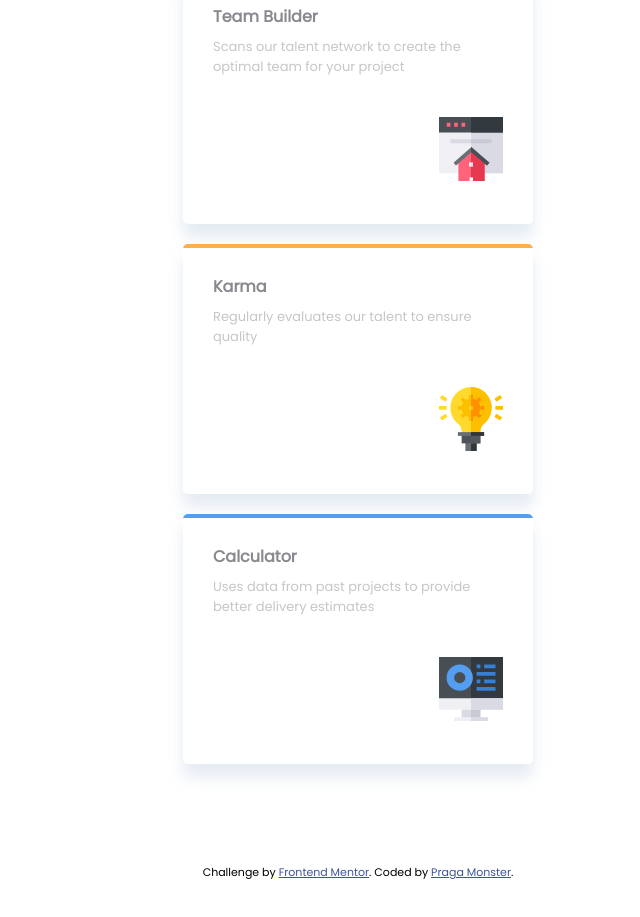
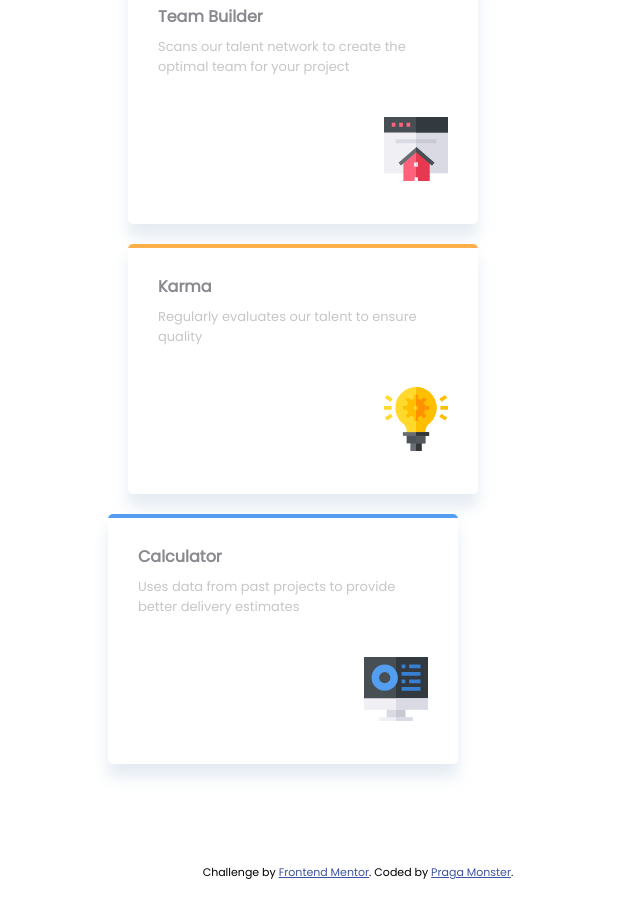
Before and after one commit to yurikomuta/four-card-feature-section-master, a plain HTML site: page four-card-feature-section-master/index.html in a window 1280 px wide. Shown: the part 587-1504 px from the top of the page, without its empty margins (282-922 px from the left). Drawn offline with Linux system fonts and the light colour scheme.

Commit message:
correções com posições dos cartões

```diff
--- a/four-card-feature-section-master/index.html
+++ b/four-card-feature-section-master/index.html
@@ -1,15 +1,18 @@
 <!DOCTYPE html>
 <html lang="pt-BR">
+
 <head>
     <meta charset="UTF-8">
-  <meta name="viewport" content="width=device-width, initial-scale=1.0"> <!-- displays site properly based on user's device -->
+    <meta name="viewport" content="width=device-width, initial-scale=1.0">
+    <!-- displays site properly based on user's device -->
     <link rel="icon" type="image/png" sizes="32x32" href="./images/favicon-32x32.png">
     <link rel="stylesheet" href="css/main.css">
     <link href="https://fonts.googleapis.com/css?family=Poppins&display=swap" rel="stylesheet">
     <title>Frontend Mentor | Four card feature section</title>
 </head>
+
 <body>
-
+    <div class="container">
         <!-- Top -->
         <h1 class="top">
             Reliable, efficient delivery
@@ -18,36 +21,33 @@
 
         <!-- subtexto -->
         <p class="subtext">
-  Our Artificial Intelligence powered tools use millions of project data points
-  to ensure that your project is successful
+            Our Artificial Intelligence powered tools use millions of project data points to ensure that your project is successful
         </p>
 
         <!-- CARDS -->
+        <div class="cards">
             <div class="default-card_container">
                 <div class="default-card card-blue">
                     <h2 class="card-title">Supervisor</h2>
                     <p class="card-text">
                         Monitors activity to identify project roadblocks
                     </p>
-      <img
-        class="card_img" src="images/icon-supervisor.svg" alt="icon-supervisor">
+                    <img class="card_img" src="images/icon-supervisor.svg" alt="icon-supervisor">
                 </div>
             </div>
 
-  <div class= "default-card_container--middle">
+            <div class="default-card_container--middle">
                 <div class="default-card card-pink">
                     <h2 class="card-title">Team Builder</h2>
                     <p class="card-text">Scans our talent network to create the optimal team for your project
                     </p>
-        <img
-          class="card_img" src="images/icon-team-builder.svg" alt="icon-team-builder">
+                    <img class="card_img" src="images/icon-team-builder.svg" alt="icon-team-builder">
                 </div>
 
                 <div class="default-card card-yellow">
                     <h2 class="card-title">Karma</h2>
                     <p class="card-text">Regularly evaluates our talent to ensure quality</p>
-      <img
-        class="card_img" src="images/icon-karma.svg" alt="icon-karma">
+                    <img class="card_img" src="images/icon-karma.svg" alt="icon-karma">
                 </div>
             </div>
 
@@ -55,16 +55,16 @@
                 <h2 class="card-title">Calculator</h2>
                 <p class="card-text"> Uses data from past projects to provide better delivery estimates
                 </p>
-      <img
-        class="card_img" src="images/icon-calculator.svg" alt="icon-calculator">
+                <img class="card_img" src="images/icon-calculator.svg" alt="icon-calculator">
             </div>
-
+        </div>
+    </div>
     <!-- Rodapé -->
     <footer>
         <p class="attribution">
-      Challenge by <a href="https://www.frontendmentor.io?ref=challenge" target="_blank">Frontend Mentor</a>.
-      Coded by <a href="#">Praga Monster</a>.
+            Challenge by <a href="https://www.frontendmentor.io?ref=challenge" target="_blank">Frontend Mentor</a>. Coded by <a href="#">Praga Monster</a>.
         </p>
     </footer>
 </body>
+
 </html>
--- /dev/null
+++ b/four-card-feature-section-master/main.css
@@ -0,0 +1,146 @@
+*,
+*::before,
+*::after {
+    margin: 0;
+    padding: 0;
+    box-sizing: border-box;
+}
+
+html {
+    font-family: "Poppins", sans-serif;
+    font-size: 62.5%;
+}
+
+.container {
+    font-size: 15px;
+    text-align: center;
+    background-color: hsla(228, 6, 66, 0.05);
+    padding: 6rem 0rem 6rem 0rem;
+    display: flex;
+    justify-content: center;
+    flex-direction: column;
+    align-items: center;
+}
+
+footer {
+    text-align: center;
+    padding-top: 5em;
+    font-size: 1.4rem;
+}
+
+.attribution {
+    font-size: 11px;
+    text-align: center;
+}
+
+.attribution a {
+    color: hsl(228, 45%, 44%);
+}
+
+.top {
+    color: #89898f;
+    font-weight: 200;
+    font-size: 2.4rem;
+    width: 30rem;
+    text-align: center;
+}
+
+.top-bold {
+    font-weight: 800;
+    color: #717175;
+}
+
+.subtext {
+    color: hsl(229, 6%, 66%);
+    width: 30rem;
+    text-align: center;
+    padding: 1.5rem 0 6rem 0;
+    font-size: 1.5rem;
+    font-weight: 400;
+}
+
+
+/* card */
+
+.cards {
+    display: flex;
+}
+
+.card-marine {
+    align-self: center;
+}
+
+.default-card {
+    display: flex;
+    flex-direction: column;
+    width: 31.5rem;
+    height: 25rem;
+    border-radius: 1rem;
+    padding: 3rem;
+    margin-bottom: 2rem;
+    position: relative;
+    overflow: hidden;
+    background-color: #fff;
+    box-shadow: 0 1.3rem 1.5rem 0 rgba(216, 226, 236, 0.7);
+}
+
+.default-card::before {
+    content: "";
+    width: 100%;
+    height: 0.4rem;
+    position: absolute;
+    top: 0;
+    left: 0;
+}
+
+.default-card_container {
+    display: flex;
+    flex-direction: column;
+    align-items: center;
+    justify-content: center;
+}
+
+.default-card_container--middle {
+    display: flex;
+    flex-direction: column;
+}
+
+.card-text {
+    margin-bottom: 4rem;
+    font-size: 1.3rem;
+    font-weight: 400;
+    color: #c6c6c8;
+    text-align: left;
+}
+
+.card_img {
+    width: 6.4rem;
+    align-self: flex-end;
+}
+
+.card-title {
+    color: #89898f;
+    text-align: left;
+    font-size: 1.6rem;
+    font-weight: 600;
+    margin-bottom: 0.5em;
+}
+
+
+/* COLOR */
+
+.card-blue::before {
+    background-color: hsl(180, 62%, 55%);
+}
+
+.card-pink::before {
+    background-color: hsl(0, 78%, 62%);
+}
+
+.card-yellow::before {
+    background-color: hsl(34, 97%, 64%);
+}
+
+.card-marine::before {
+    background-color: hsl(212, 86%, 64%);
+}
```
Lines whose indentation alone changed are shown as unchanged.
